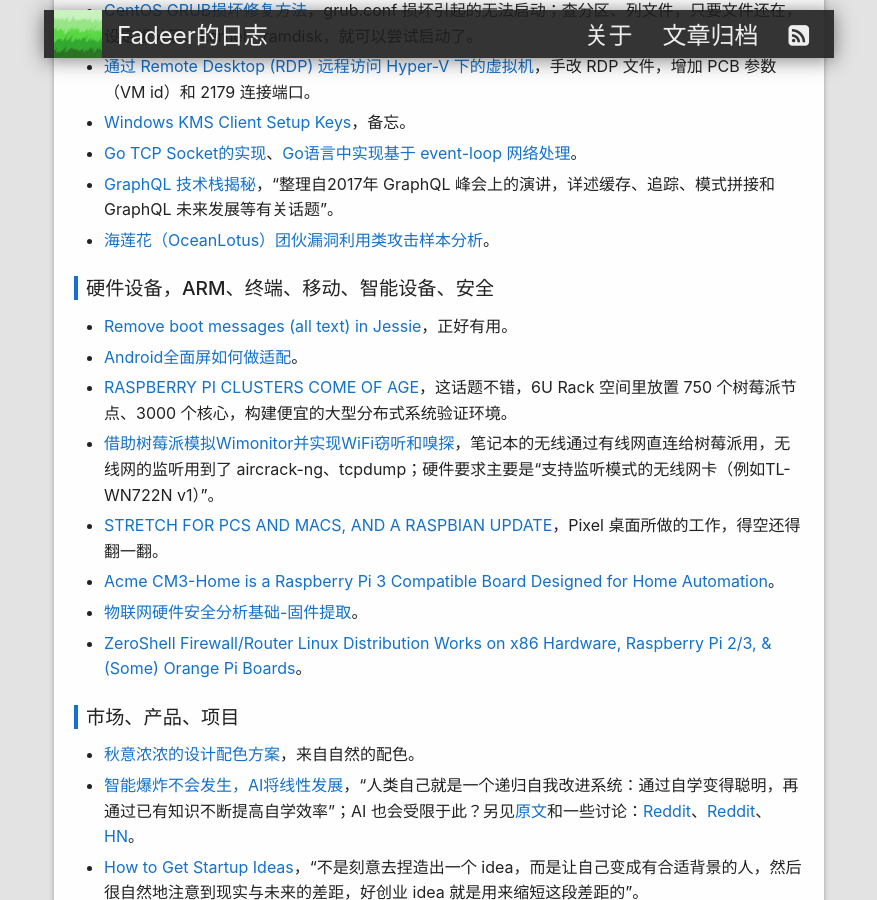
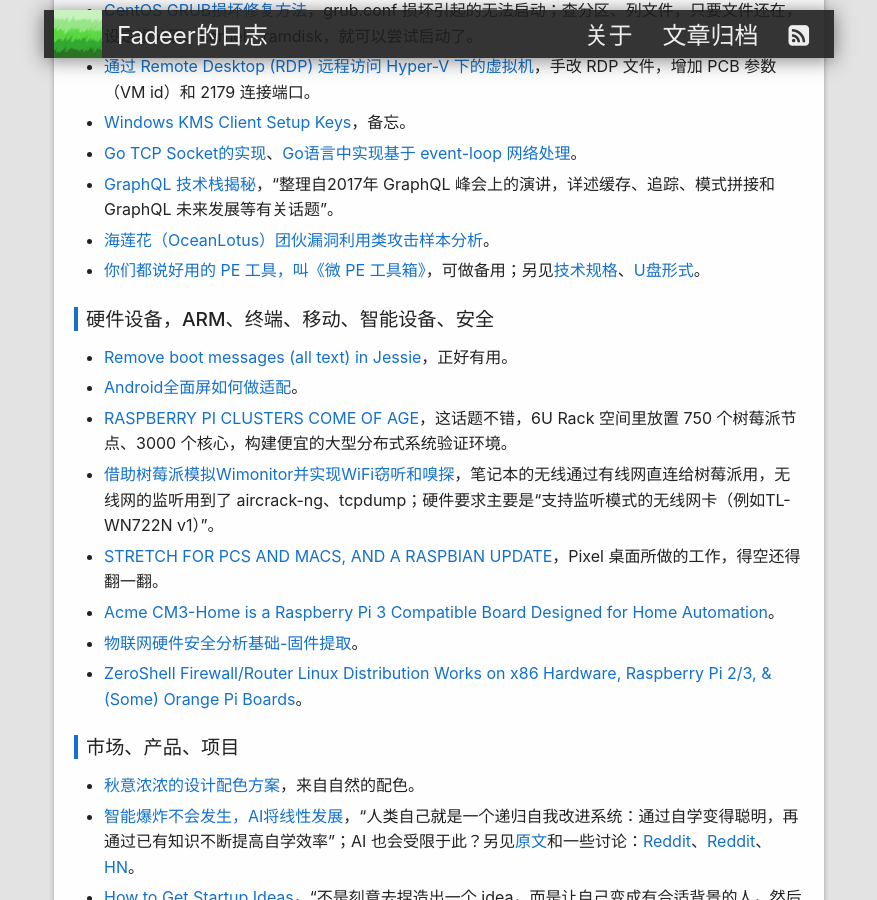
Before and after one commit to fadeer/fadeer.github.io, a Jekyll site: the page built from _posts/weekly2/2017-12-03-weekly-151.md, in a window 1280 px wide and 900 px high, scrolled down 665 px. Shown: the whole window, without its empty margins (201-1078 px from the left). Built offline with Jekyll 4.4.1, drawn with Linux system fonts in a browser that asks for light colours.

Commit message:
update post

```diff
--- a/_posts/weekly2/2017-12-03-weekly-151.md
+++ b/_posts/weekly2/2017-12-03-weekly-151.md
@@ -29,6 +29,7 @@
 * [Go TCP Socket的实现](http://colobu.com/2017/11/28/TCP-Socket-Implementation-On-Golang/)、[Go语言中实现基于 event-loop 网络处理](http://colobu.com/2017/11/29/event-loop-networking-in-Go/)。
 * [GraphQL 技术栈揭秘](https://segmentfault.com/a/1190000012168487)，“整理自2017年 GraphQL 峰会上的演讲，详述缓存、追踪、模式拼接和 GraphQL 未来发展等有关话题”。
 * [海莲花（OceanLotus）团伙漏洞利用类攻击样本分析](https://paper.seebug.org/467/)。
+* [你们都说好用的 PE 工具，叫《微 PE 工具箱》](https://www.appinn.com/wepe/)，可做备用；另见[技术规格](http://www.wepe.com.cn/learnmore.html)、[U盘形式](http://www.wepe.com.cn/udisk.html)。
 
 硬件设备，ARM、终端、移动、智能设备、安全
 ----
```
